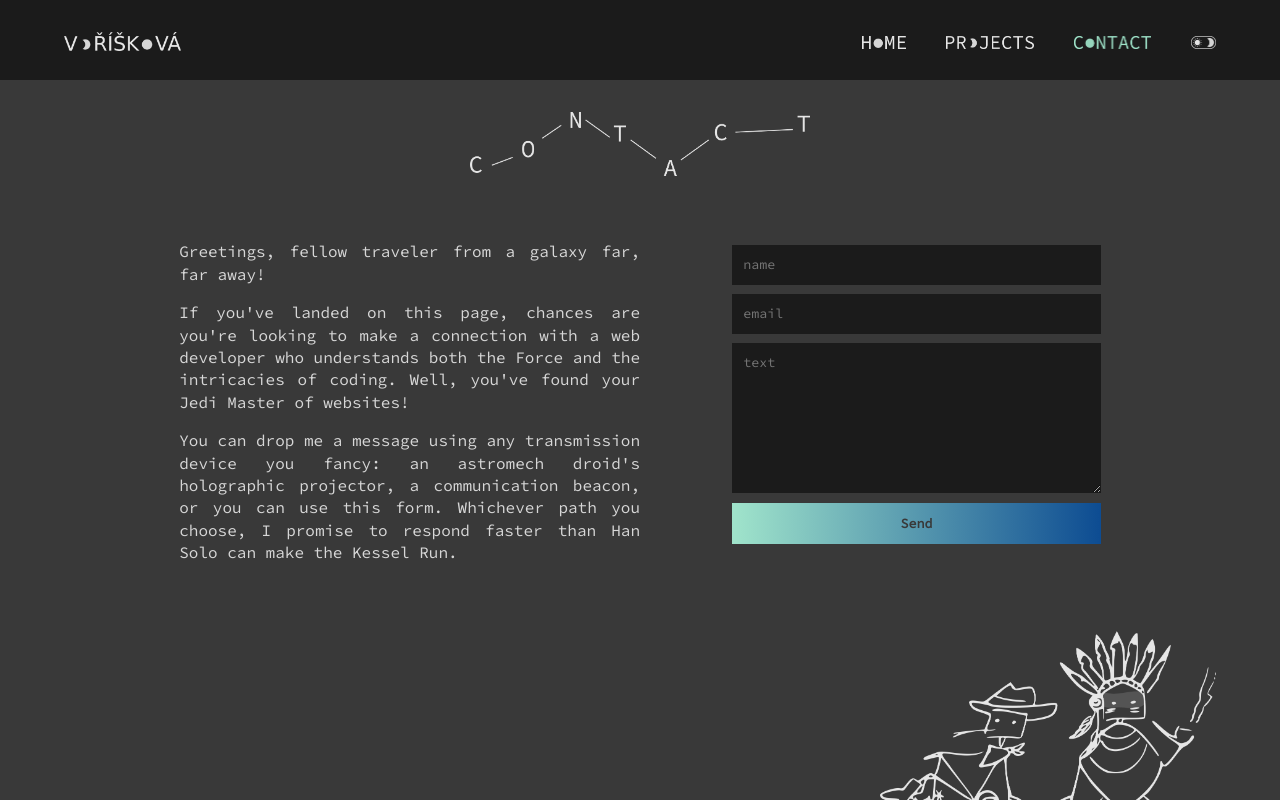
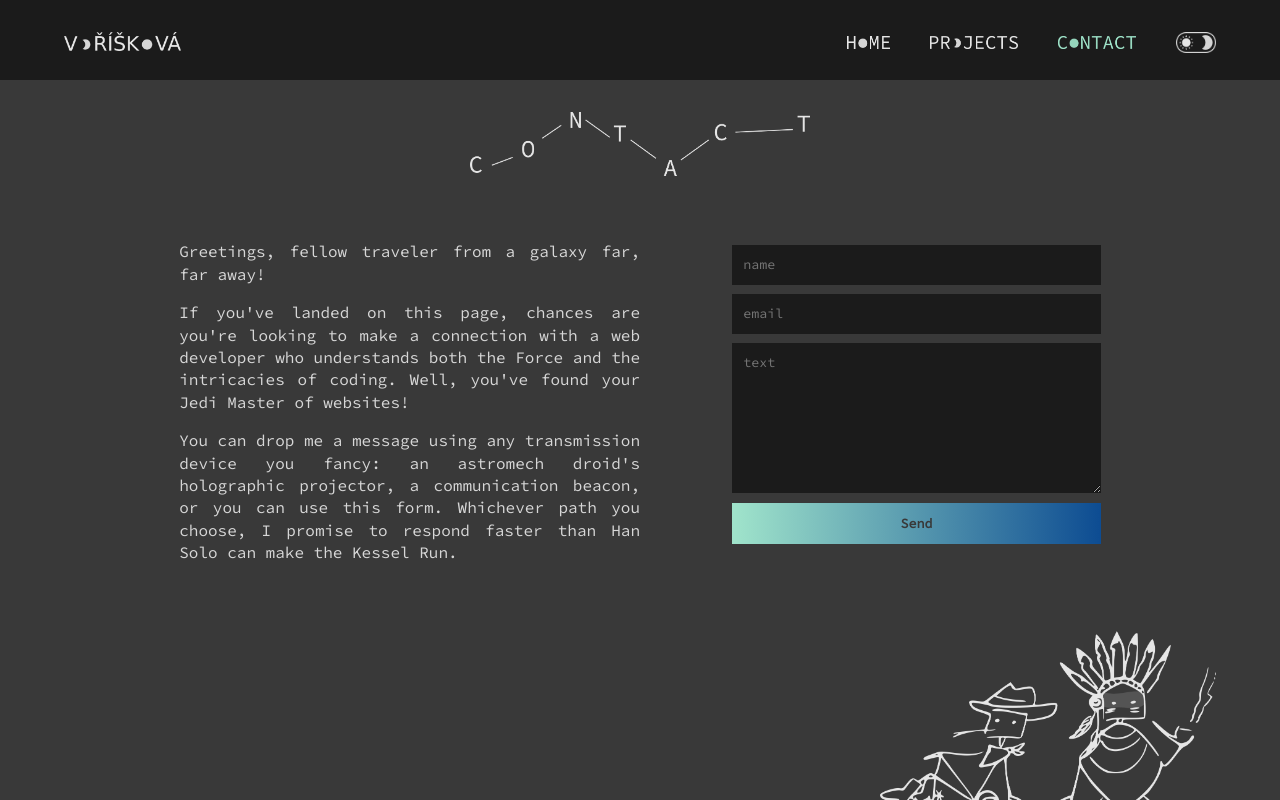
Before and after one commit to havoriskova/portfolio, a React (Create React App) app in the folder 01-portfolio/: page /contact in a window 1280 px wide. Shown: the top 800 px of the page. Built offline with nearby package versions, Linux system fonts and the light colour scheme; the HTML template or start-up script is replaced by a standard one.

Commit message:
changed styling of nav and added switch icon

```diff
--- a/01-portfolio/src/App.css
+++ b/01-portfolio/src/App.css
@@ -98,9 +98,15 @@ header {
   padding: 1rem 0;
   flex: 1;
   text-align: left;
-  order: 3;
   width: max-content;
 }
+
+.App header .nav-icon.active ~ nav .logo {
+  position: absolute;
+  top: 0;
+  left: 5%; /* because nav has 90% width all the time*/
+}
+
 
 .App .logo a {
   color: var(--light-color);
@@ -184,6 +190,11 @@ a {
   height: 1.2rem;
   filter: invert(90%);
   transition: filter ease .3s;
+}
+
+.App header .nav-li__mode-swich {
+  height: 2rem;
+  cursor: pointer;
 }
 
 .App header .nav-li:hover {
@@ -302,6 +313,10 @@ filter: var(--light-color-filter-from-black);
     height: .8rem;
   }
 
+  .App header .nav-li__mode-swich {
+    height: 1.3rem;
+  }
+
   .App header .nav-ul, .App header .icon-nav:not(.active) ~ nav .nav-ul {
     flex-direction: row;
     display: flex;
@@ -352,6 +367,10 @@ filter: var(--light-color-filter-from-black);
       height: 1.6rem; /*.8*/
     }
 
+    .App header .nav-li__mode-swich {
+      height: 2.3rem;
+    }
+
     .App header .nav-ul {
       gap: 3.5rem;
     }
--- a/01-portfolio/src/App.js
+++ b/01-portfolio/src/App.js
@@ -44,7 +44,7 @@ class App extends Component {
                 <li><NavLink to='/home' onClick={this.removeActiveNav}><img className='nav-li' alt='home' src={homeNav}/></NavLink></li>
                 <li><NavLink to='/projects' onClick={this.removeActiveNav}><img className='nav-li' alt='projects' src={projectsNav}/></NavLink></li>
                 <li><NavLink to='/contact' onClick={this.removeActiveNav}><img className='nav-li' alt='contact' src={contactNav}/></NavLink></li>
-                <li className='light-mode' onClick={this.toggleLightMode}><img className='nav-li' alt='mode switch' src={modeSwitch}/></li>
+                <li className='light-mode' onClick={this.toggleLightMode}><img className='nav-li nav-li__mode-swich' alt='mode switch' src={modeSwitch}/></li>
               </ul>
             </nav>
           </header>
```
